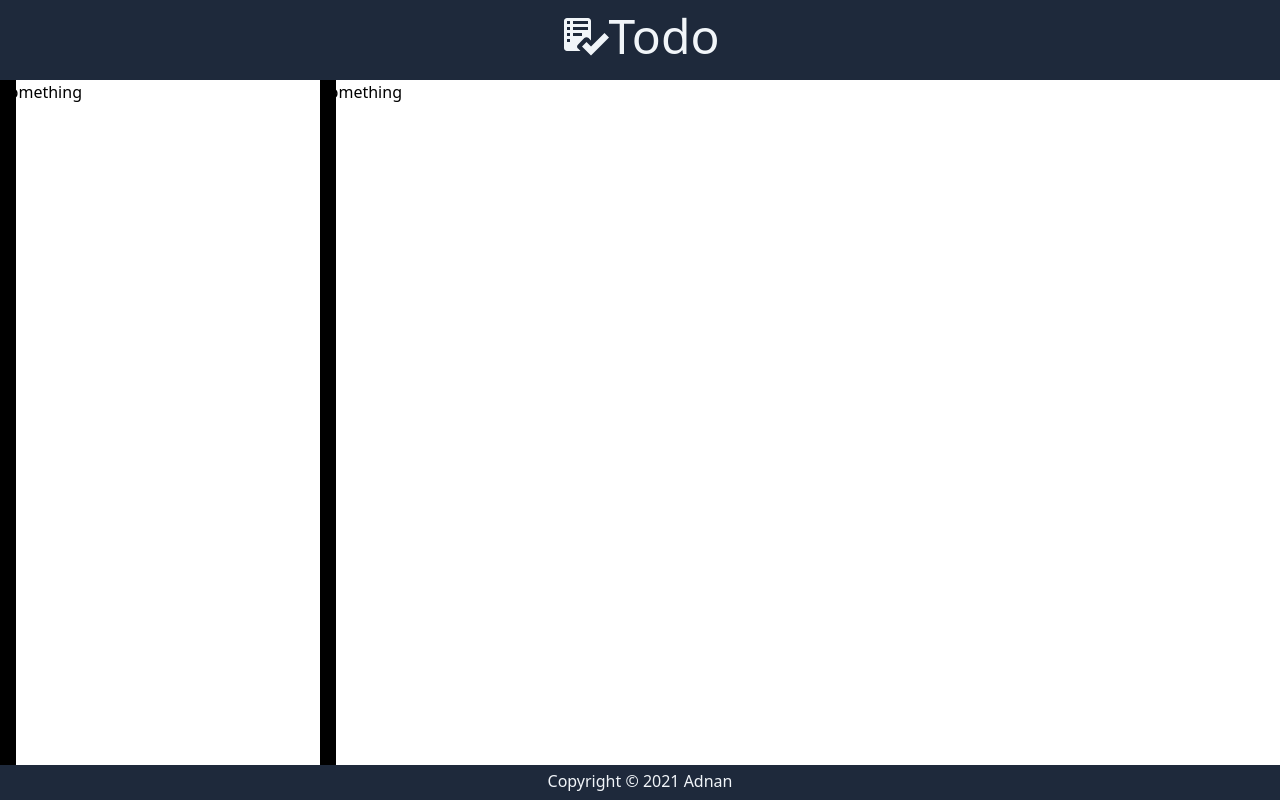
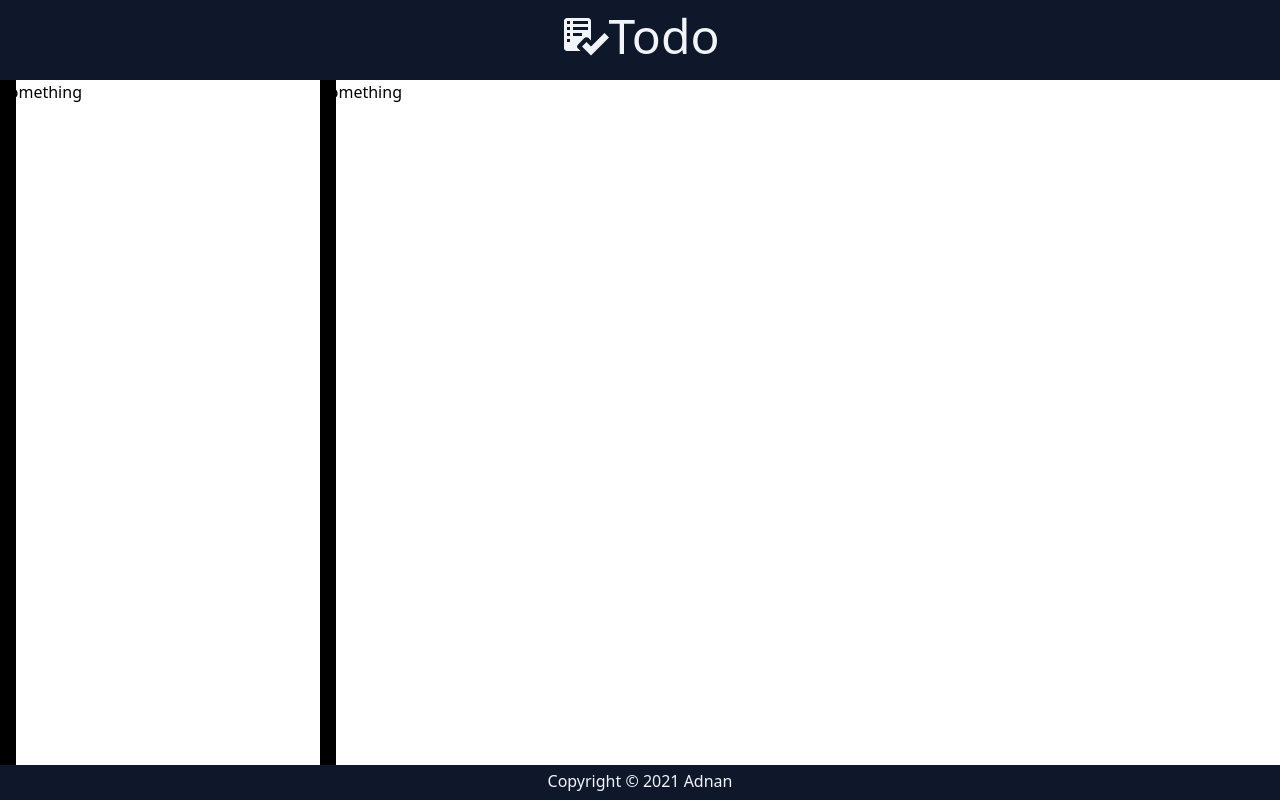
Before and after one commit to adnansyed101/reactTodoist, a React (Vite) app: page / in a window 1280 px wide. Built offline with nearby package versions, Linux system fonts and the light colour scheme.

Commit message:
increase intensity of bg in header footer

```diff
--- a/src/components/Footer.tsx
+++ b/src/components/Footer.tsx
@@ -1,6 +1,6 @@
 function Footer() {
   return (
-    <footer className="col-span-2 bg-slate-800 py-1 text-center text-slate-100">
+    <footer className="col-span-2 bg-slate-900 py-1 text-center text-slate-100">
       Copyright © 2021 Adnan
     </footer>
   );
--- a/src/components/Header.tsx
+++ b/src/components/Header.tsx
@@ -2,7 +2,7 @@ import { GoChecklist } from "react-icons/go";
 
 function Header() {
   return (
-    <header className="col-span-2 bg-slate-800">
+    <header className="col-span-2 bg-slate-900">
       <span className="flex items-center justify-center py-3 text-5xl text-slate-100">
         <GoChecklist /> Todo
       </span>
```
